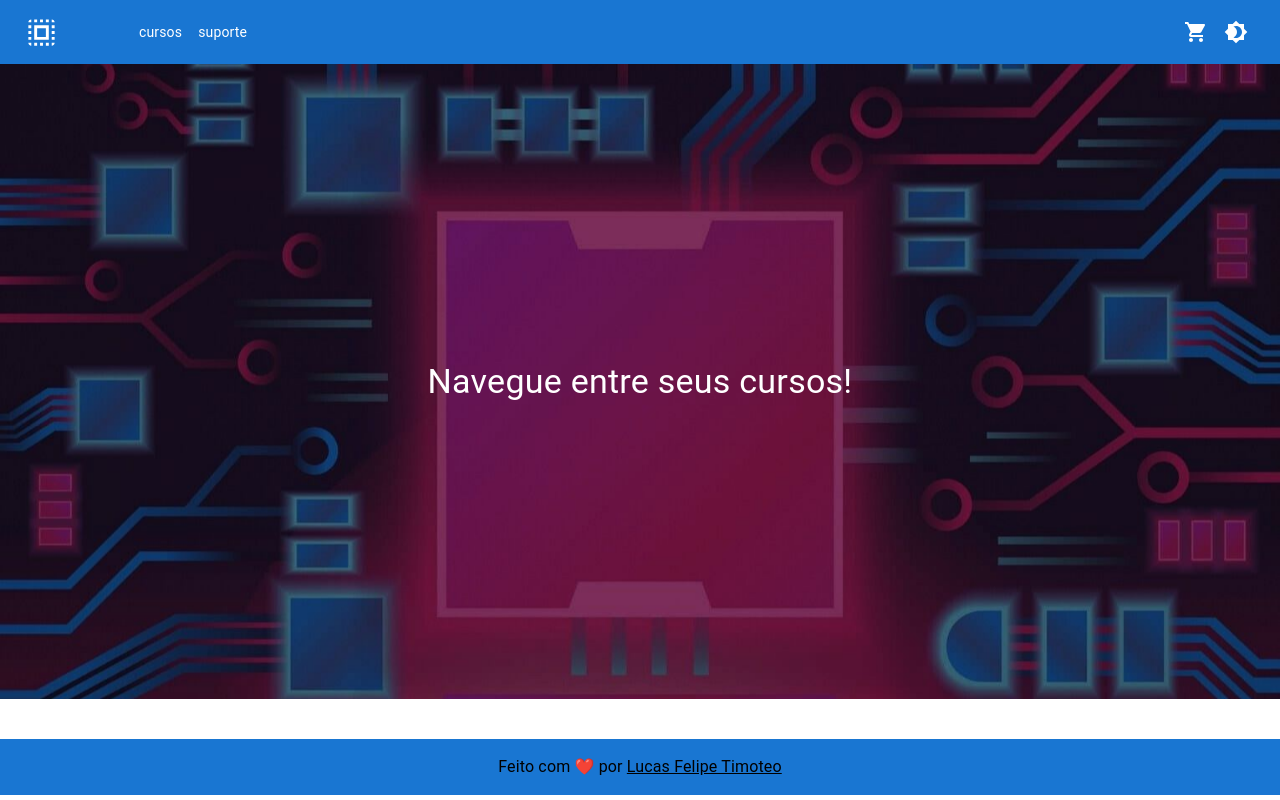
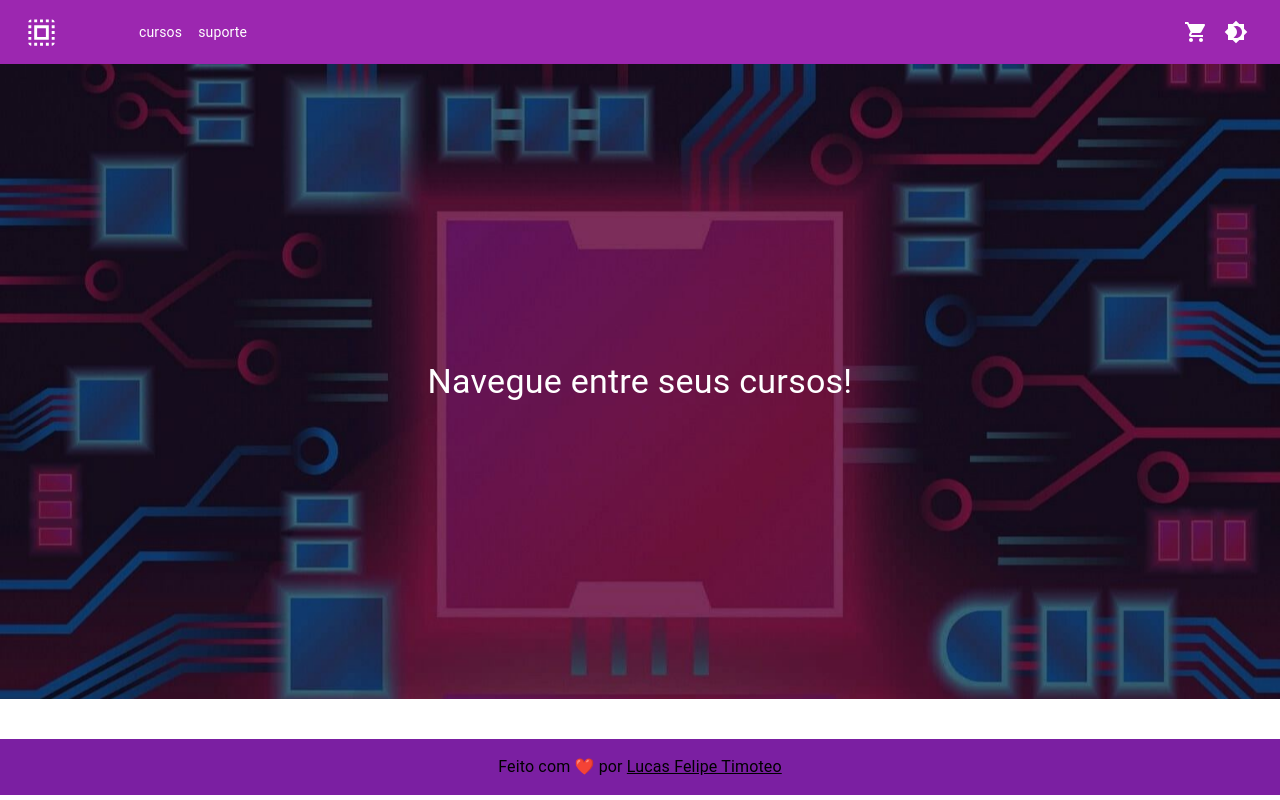
Before and after one commit to LucasFelipeTimoteo/pixel-courses-system, a React (Vite) app in the folder frontend/: page /subscriptions in a window 1280 px wide. Built offline with nearby package versions, Linux system fonts and the light colour scheme.

Commit message:
change default color for header and footer

```diff
--- a/frontend/src/components/Footer/footer.style.ts
+++ b/frontend/src/components/Footer/footer.style.ts
@@ -1,9 +1,10 @@
 import type { SxProps } from '@mui/material/styles';
+
 
 const footer: SxProps = {
   textAlign: 'center',
   padding: 2,
-  backgroundColor: 'primary.main',
+  backgroundColor: 'secondary.dark',
   marginTop: 5,
 };
 
@@ -13,5 +14,5 @@ const footerText = {
 
 export const styles = {
   footer,
-  footerText,
+  footerText
 };
--- a/frontend/src/components/Footer/footer.tsx
+++ b/frontend/src/components/Footer/footer.tsx
@@ -4,6 +4,7 @@ import { styles } from './footer.style';
 
 const Footer: React.FC = () => {
   return (
+    <>
       <Box sx={styles.footer}>
         <Link href="https://www.linkedin.com/in/lucas-felipe-2b314a150/" target="_blank" rel="noopener" underline="none">
           <Typography variant="body1" sx={styles.footerText}>
@@ -11,6 +12,7 @@ const Footer: React.FC = () => {
           </Typography>
         </Link>
       </Box>
+    </>
   );
 };
 
--- a/frontend/src/components/Header/header.tsx
+++ b/frontend/src/components/Header/header.tsx
@@ -17,7 +17,7 @@ const Header: React.FC = () => {
   };
 
   return (
-    <AppBar position="static" sx={styles.appBar}>
+    <AppBar position="static" color='secondary' sx={styles.appBar}>
       <Toolbar sx={styles.toolbar}>
         <Link to="/" style={{
           color: 'inherit',
```
Lines whose indentation alone changed are shown as unchanged.
